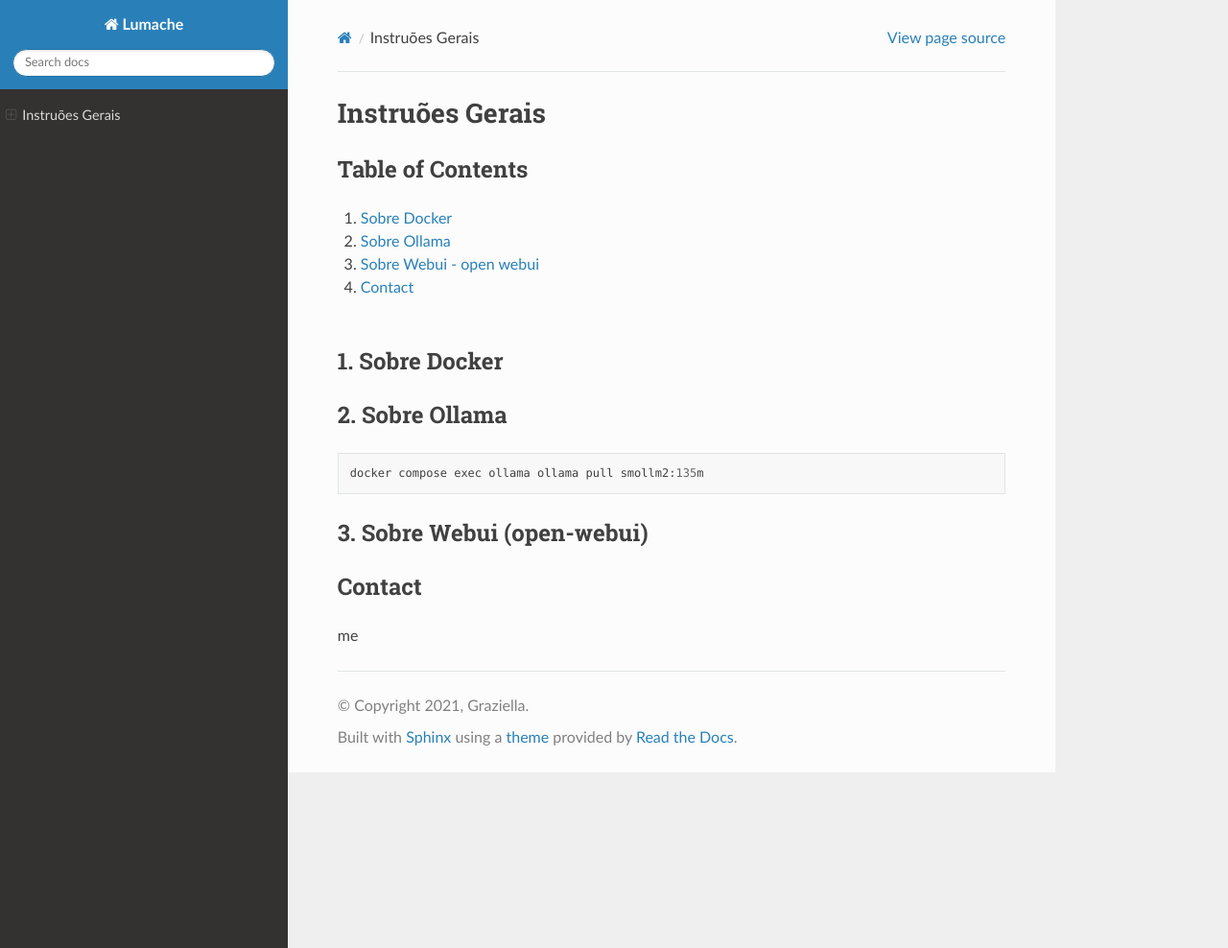
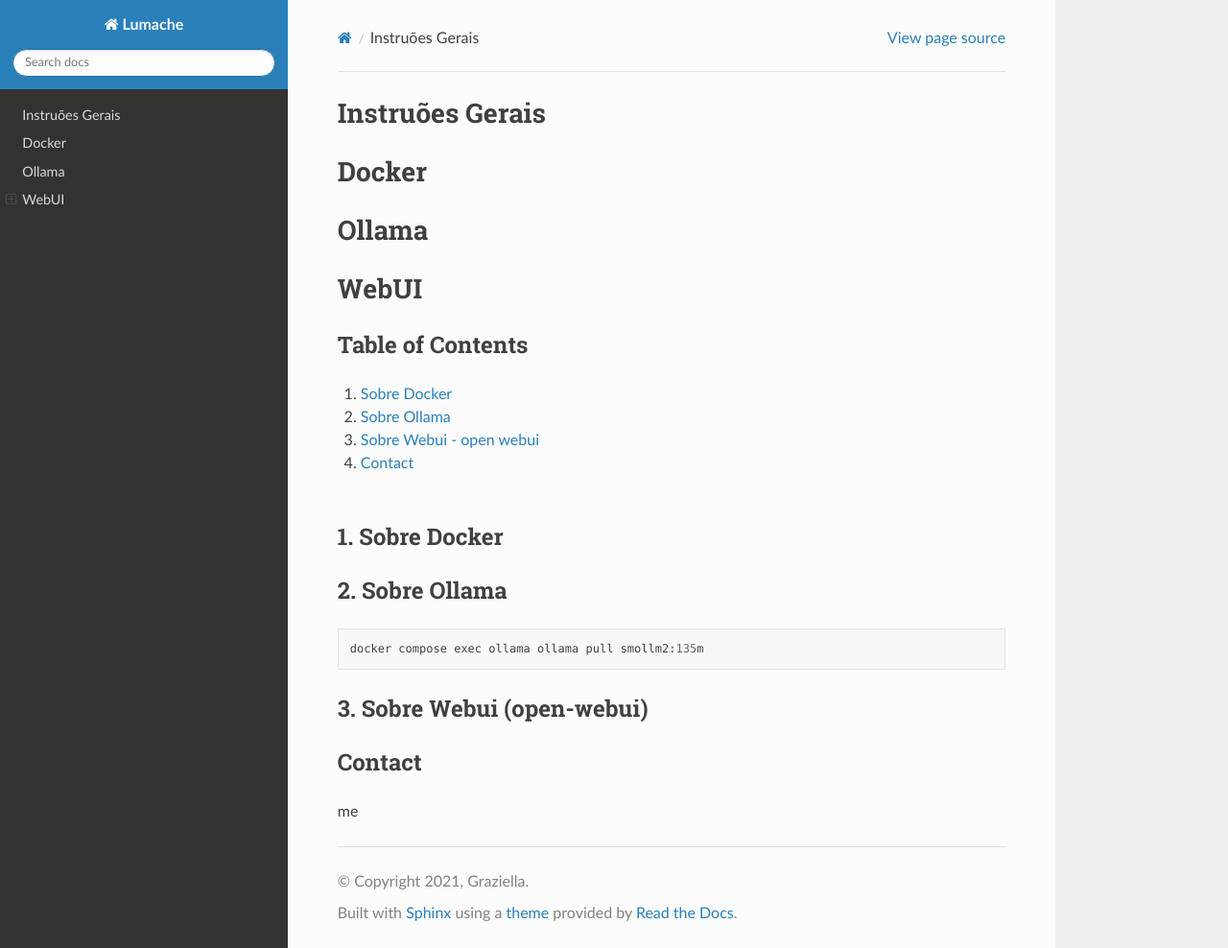
Before and after one commit to eniohandy/readthedocs, a Sphinx documentation site: the page built from docs/source/index.md, in a window 1280 px wide and 988 px high. Shown: the whole window at 96% size. Built offline with Sphinx 7.4.7 and the Read the Docs theme 3.1.0, drawn with Linux system fonts in a browser that asks for light colours; pages that are not in the unit, such as notebooks, are missing from menus.

Commit message:
ajuste menu esquerdo

```diff
--- a/docs/source/index.md
+++ b/docs/source/index.md
@@ -1,4 +1,9 @@
 # Instruões Gerais
+# Docker
+# Ollama
+# WebUI
+
+
 ## Table of Contents
 1. [Sobre Docker](#docker)
 2. [Sobre Ollama](#ollama)
```
